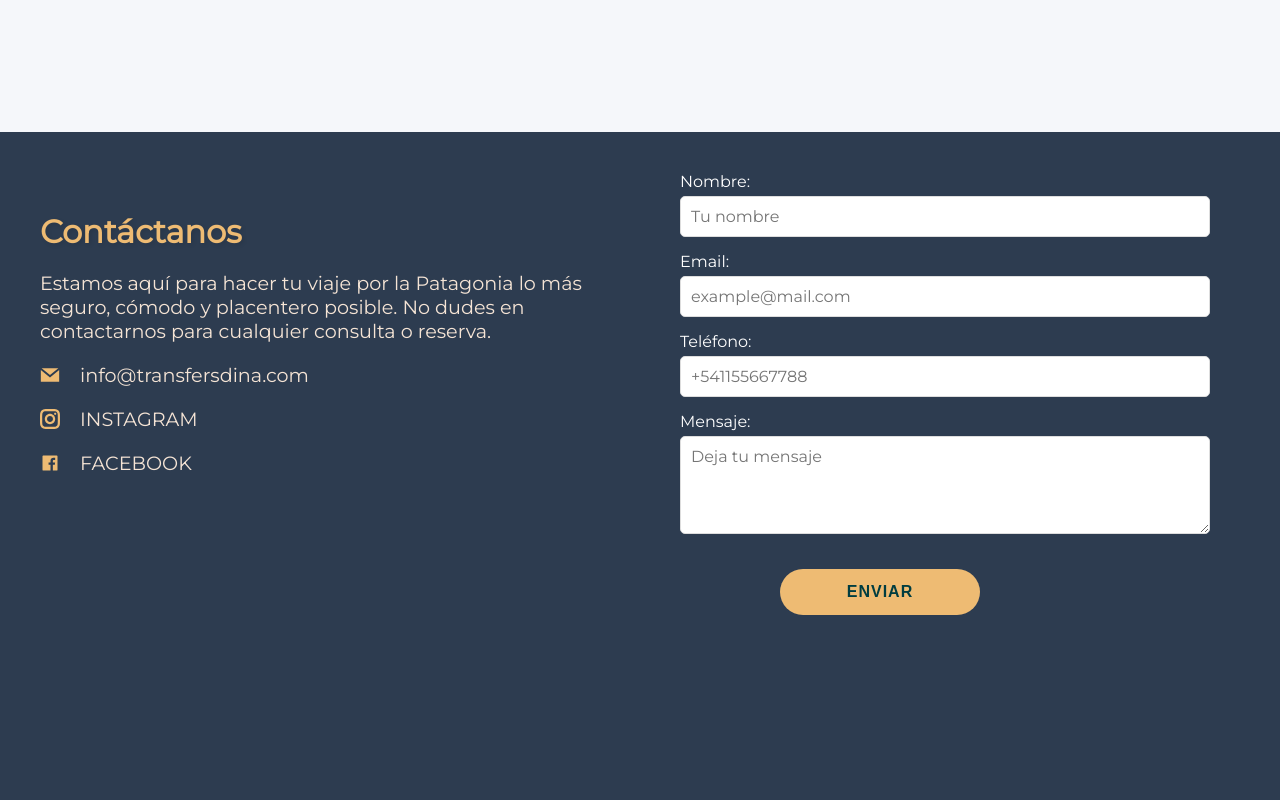
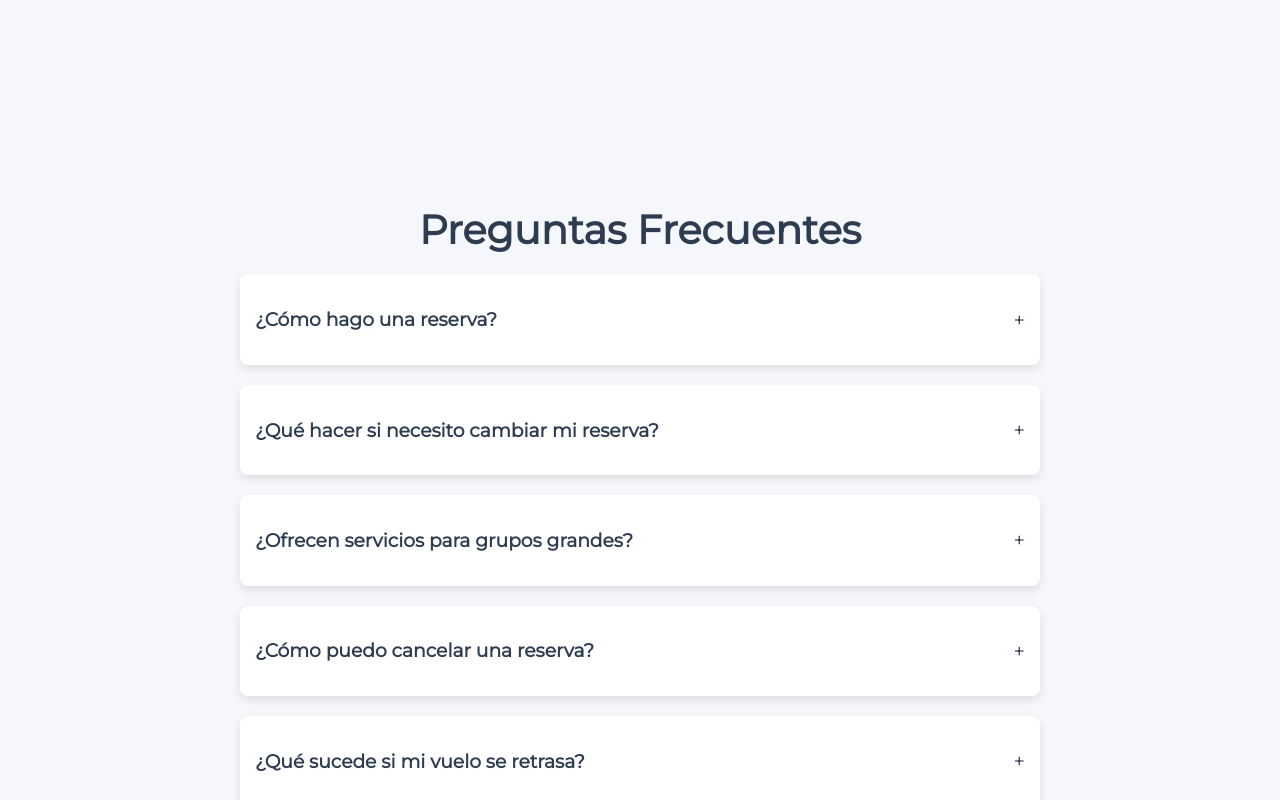
Before and after one commit to MatiEsc/dinaTransfers, a React (Vite) app: page / in a window 1280 px wide. Shown: the part 4060-4860 px from the top of the page. Built offline with nearby package versions, Linux system fonts and the light colour scheme; a web font is replaced by a local one.

Commit message:
Listo los componentes

```diff
--- a/src/App.jsx
+++ b/src/App.jsx
@@ -6,9 +6,10 @@ import Experiencia from "./componentes/Experiencia/Experiencia";
 import Contacto from "./componentes/Contacto/Contacto";
 import Footer from "./componentes/Footer/Footer";
 import WhatsAppButton from "./componentes/WhatsAppButton/WhatsAppButton";
+import Tarifas from "./componentes/Tarifas/Tarifas";
+import FAQ from "./componentes/Faq/Faq";
 
 import "./App.css";
-import Tarifas from "./componentes/Tarifas/Tarifas";
 
 function App() {
   return (
@@ -20,6 +21,7 @@ function App() {
         <Tarifas />
         <Nosotros />
         <Experiencia />
+        <FAQ />
         <Contacto />
         <WhatsAppButton />
         <Footer />
--- /dev/null
+++ b/src/componentes/FAQ/FAQ.css
@@ -0,0 +1,118 @@
+/* FAQ.css */
+.faq {
+  background-color: #f5f7fa; /* Color de fondo consistente */
+  padding: 40px 20px;
+  font-family: "Montserrat", sans-serif;
+}
+
+.faq-title {
+  color: rgba(45, 60, 80);
+  font-size: 2.5em;
+  font-weight: bold;
+  text-align: center;
+  margin-bottom: 20px;
+}
+
+.faq-container {
+  max-width: 800px;
+  margin: 0 auto;
+}
+
+.faq-item {
+  background-color: white;
+  border-radius: 8px;
+  box-shadow: 0 4px 8px rgba(0, 0, 0, 0.1);
+  margin-bottom: 10px;
+  transition: background-color 0.3s ease, box-shadow 0.3s ease;
+  position: relative; /* Asegura que los elementos internos puedan posicionarse en relación con el contenedor */
+}
+
+.faq-item:hover {
+  background-color: #eebb73;
+  box-shadow: 0 8px 16px rgba(0, 0, 0, 0.2);
+}
+
+.faq-question {
+  padding: 15px;
+  cursor: pointer;
+  display: flex;
+  justify-content: space-between;
+  align-items: center;
+  color: rgba(45, 60, 80);
+}
+
+.faq-toggle {
+  font-size: 20px;
+}
+
+.faq-answer {
+  max-height: 0;
+  overflow: hidden;
+  transition: max-height 0.3s ease;
+  padding: 0 15px;
+  font-style: italic; /* Estilo de fuente en cursiva */
+  font-family: "Montserrat", sans-serif; /* Fuente Montserrat */
+  font-size: large; /* Tamaño de fuente grande */
+  margin-bottom: 20px; /* Margen inferior más grande */
+}
+
+.faq-answer.open {
+  max-height: 200px; /* Ajusta según el contenido */
+}
+
+/* Cambia el color del enlace cuando se pasa el ratón sobre el contenedor .faq-item */
+.faq-item:hover .link-consulta {
+  color: #ffffff; /* Color del texto del enlace cuando se pasa el ratón sobre la tarjeta */
+}
+
+/* Estilo del botón como enlace */
+.link-consulta {
+  background: none; /* Sin fondo */
+  border: none; /* Sin borde */
+  color: #eebb73; /* Color del texto del enlace */
+  text-decoration: underline; /* Subrayado */
+  cursor: pointer; /* Cursor tipo mano */
+  font: inherit; /* Hereda el estilo de fuente del contenedor */
+  padding: 0; /* Sin padding */
+  margin: 0; /* Sin margen */
+  transition: color 0.3s ease; /* Transición suave para el color */
+}
+
+/* Responsivo para pantallas más pequeñas */
+@media (max-width: 768px) {
+  .faq-title {
+    font-size: 2em;
+  }
+
+  .faq-question {
+    font-size: 1.2em;
+  }
+
+  .faq-answer {
+    padding: 0 10px;
+    margin-bottom: 15px; /* Ajuste del margen inferior para pantallas pequeñas */
+  }
+
+  .faq-toggle {
+    font-size: 18px;
+  }
+}
+
+@media (max-width: 480px) {
+  .faq-title {
+    font-size: 1.5em;
+  }
+
+  .faq-question {
+    font-size: 1em;
+  }
+
+  .faq-answer {
+    padding: 0 5px;
+    margin-bottom: 10px; /* Ajuste del margen inferior para pantallas muy pequeñas */
+  }
+
+  .faq-toggle {
+    font-size: 16px;
+  }
+}
--- /dev/null
+++ b/src/componentes/FAQ/FAQ.jsx
@@ -0,0 +1,82 @@
+import React, { useState } from "react";
+import "./FAQ.css"; // Asegúrate de crear este archivo CSS
+
+const FAQ = () => {
+  const [activeIndex, setActiveIndex] = useState(null);
+
+  const openWhatsAppChat = () => {
+    const phoneNumber = "1167626764"; // Número de teléfono en formato internacional sin el signo +
+    const message =
+      "Hola, estoy interesado en reservar un traslado. Por favor, contáctenme con más detalles."; // Mensaje predefinido
+    const encodedMessage = encodeURIComponent(message);
+    const url = `https://wa.me/${phoneNumber}?text=${encodedMessage}`;
+    window.open(url, "_blank");
+  };
+
+  const faqs = [
+    {
+      question: "¿Cómo hago una reserva?",
+      answer: (
+        <div>
+          Para hacer una reserva, simplemente envianos un mensaje haciendo click{" "}
+          <button className="link-consulta" onClick={openWhatsAppChat}>
+            aqui
+          </button>{" "}
+          o dirígete a nuestra sección de Contacto y completa el formulario con los detalles de tu
+          viaje.
+        </div>
+      ),
+    },
+    {
+      question: "¿Qué hacer si necesito cambiar mi reserva?",
+      answer: (
+        <div>
+          "Puedes modificar tu reserva enviandonos un mensaje haciendo click{" "}
+          <button className="link-consulta" onClick={openWhatsAppChat}>
+            aqui
+          </button>{" "}
+          o dirígete a nuestra sección de Contacto y completa el formulario con los detalles de tu
+          reserva.",
+        </div>
+      ),
+    },
+    {
+      question: "¿Ofrecen servicios para grupos grandes?",
+      answer:
+        "Sí, tenemos opciones para grupos grandes. Por favor, envíanos un mensaje con tu consulta, detallando fecha y hora del viaje y cantidad de personas.",
+    },
+    {
+      question: "¿Cómo puedo cancelar una reserva?",
+      answer:
+        "Para cancelar una reserva, envíanos un mensaje haciendo click o completa el formulario con los detalles de tu reserva.",
+    },
+    {
+      question: "¿Qué sucede si mi vuelo se retrasa?",
+      answer:
+        "Nosotros monitoreamos los horarios de los vuelos. Si hay un retraso, ajustaremos tu traslado en consecuencia para garantizar que estés cubierto.",
+    },
+  ];
+
+  const handleToggle = (index) => {
+    setActiveIndex(activeIndex === index ? null : index);
+  };
+
+  return (
+    <div id="faq" className="faq">
+      <h2 className="faq-title">Preguntas Frecuentes</h2>
+      <div className="faq-container">
+        {faqs.map((faq, index) => (
+          <div key={index} className="faq-item">
+            <div className="faq-question" onClick={() => handleToggle(index)}>
+              <h3>{faq.question}</h3>
+              <span className="faq-toggle">{activeIndex === index ? "-" : "+"}</span>
+            </div>
+            <div className={`faq-answer ${activeIndex === index ? "open" : ""}`}>{faq.answer}</div>
+          </div>
+        ))}
+      </div>
+    </div>
+  );
+};
+
+export default FAQ;
--- a/src/componentes/NavBar/NavBar.css
+++ b/src/componentes/NavBar/NavBar.css
@@ -111,7 +111,7 @@
   @media (max-width: 768px) {
     #navbar .nav_items {
       position: absolute;
-      top: 50px;
+      top: 73px;
       right: -7.5rem;
       background: rgba(45, 60, 80, 0.99);
       display: flex;
--- a/src/componentes/NavBar/NavBar.jsx
+++ b/src/componentes/NavBar/NavBar.jsx
@@ -68,7 +68,7 @@ const NavBar = () => {
             </a>
           </li>
           <li>
-            <a href="#tarifas" onClick={(e) => handleClick(e, "tarifas")}>
+            <a href="#faq" onClick={(e) => handleClick(e, "faq")}>
               Tarifas
             </a>
           </li>
```
